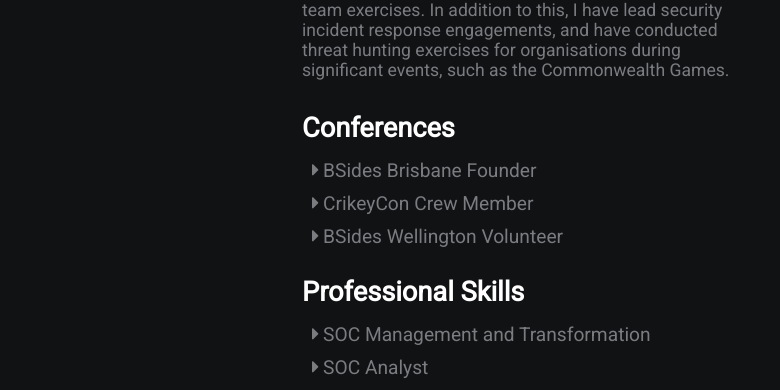
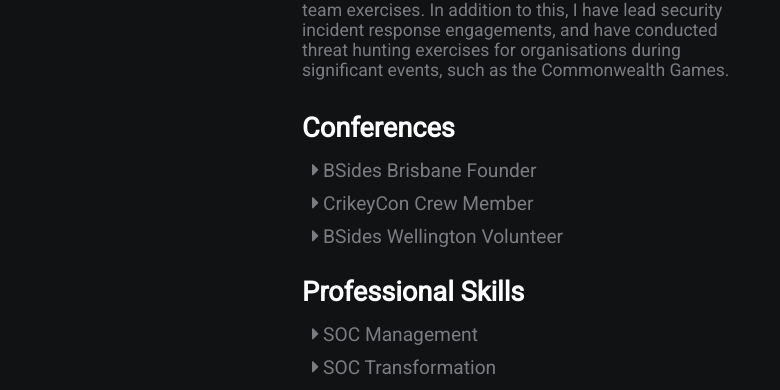
Before and after one commit to bman013/bman013.net, a plain HTML site: page index.html in a window 1280 px wide. Shown: the part 555-945 px from the top of the page, without its empty margins (338-1118 px from the left). Drawn offline with Linux system fonts and the light colour scheme.

Commit message:
Content update

```diff
--- a/index.html
+++ b/index.html
@@ -26,7 +26,8 @@
             <a href="#"><i class="fas fa-caret-right"></i> CrikeyCon Crew Member</a>
             <a href="#"><i class="fas fa-caret-right"></i> BSides Wellington Volunteer</a>
             <h2>Professional Skills</h2>
-            <a href="#"><i class="fas fa-caret-right"></i> SOC Management and Transformation</a>
+            <a href="#"><i class="fas fa-caret-right"></i> SOC Management</a>
+            <a href="#"><i class="fas fa-caret-right"></i> SOC Transformation</a>
             <a href="#"><i class="fas fa-caret-right"></i> SOC Analyst</a>
             <a href="#"><i class="fas fa-caret-right"></i> Threat Intelligence</a>
             <a href="#"><i class="fas fa-caret-right"></i> Security Incident Response</a>
```
